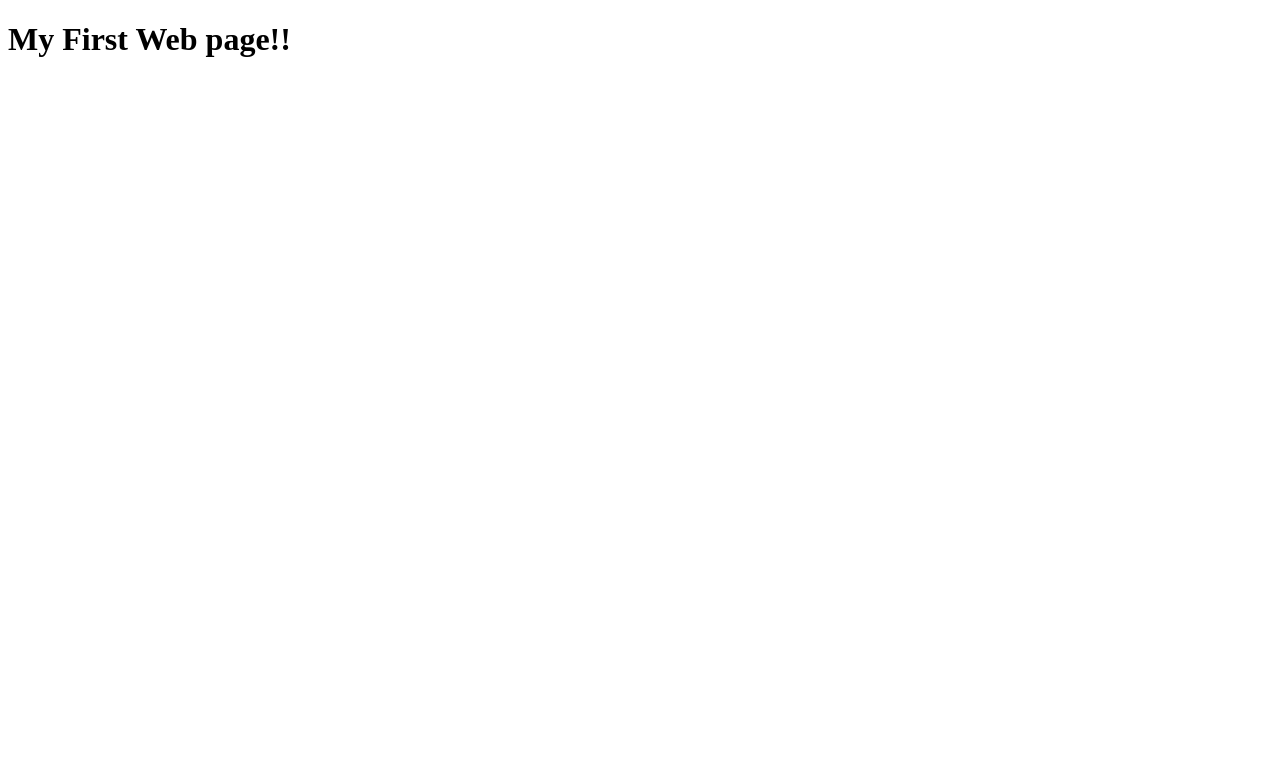
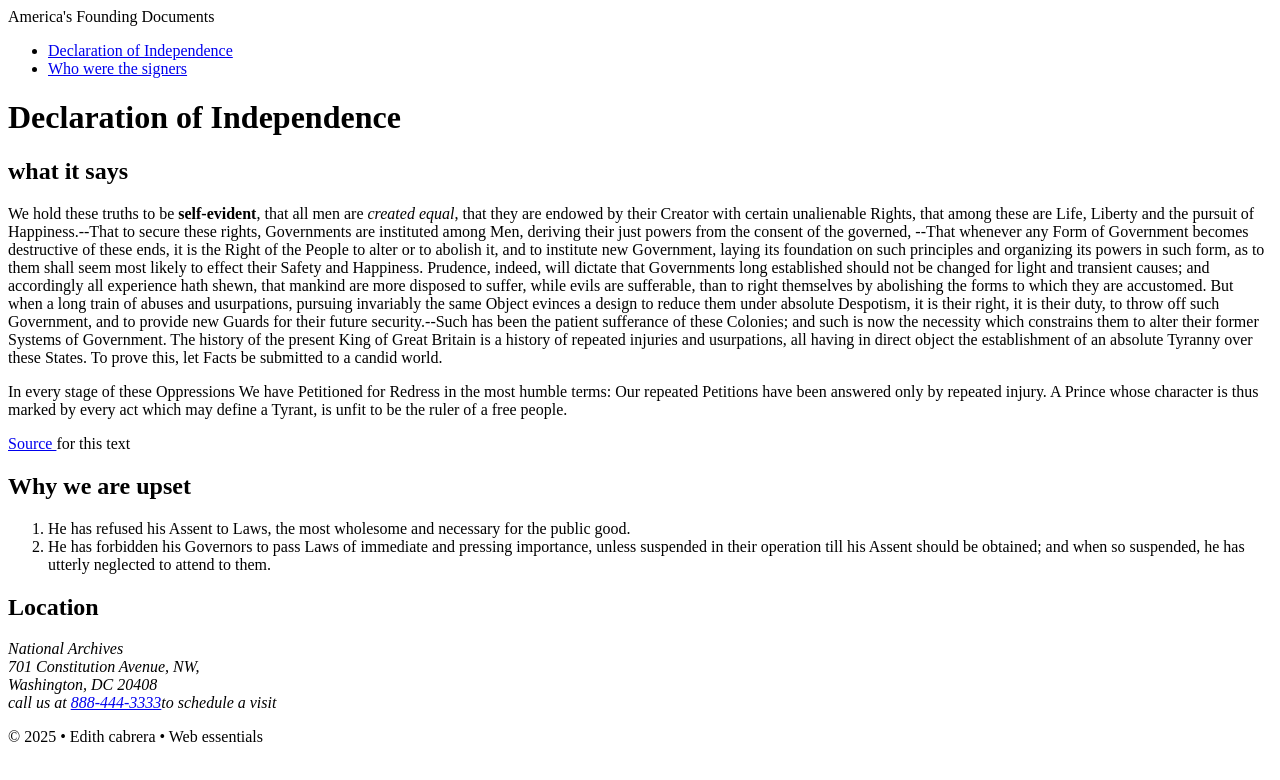
Before and after one commit to edithh578/dwdd1600, a plain HTML site: page index.html in a window 1280 px wide. Drawn offline with Linux system fonts and the light colour scheme.

Commit message:
Add files via upload

```diff
--- a/index.html
+++ b/index.html
@@ -1,11 +1,77 @@
 <!DOCTYPE html>
 <html lang="en">
+
 <head>
     <meta charset="UTF-8">
+    <meta name="author" content="Edith Cabrera">
+    <meta name="description" content="Learn about the Declaration Of Independence Of The United States">
     <meta name="viewport" content="width=device-width, initial-scale=1.0">
-    <title>Document</title>
+    <title>America's Founding Documents: Declaration of Independence</title>
 </head>
+
 <body>
-  <h1>My First Web page!!</h1>
+    <!--start the page head -->
+    <header>
+        <span>America's Founding Documents</span>
+    </header>
+
+    <!--start the page navigation -->
+    <nav>
+        <ul>
+            <li><a href="index.html">Declaration of Independence</a></li>
+            <li><a href="signers.html">Who were the signers </a></li>
+        </ul>
+
+    </nav>
+    <!--start the page main content -->
+    <main>
+        <h1>Declaration of Independence</h1>
+        <h2>what it says</h2>
+        <p>We hold these truths to be <strong>self-evident</strong>, that all men are <em>created equal</em>, that they
+            are endowed by their
+            Creator with certain unalienable Rights, that among these are Life, Liberty and the pursuit of
+            Happiness.--That to secure these rights, Governments are instituted among Men, deriving their just powers
+            from the consent of the governed, --That whenever any Form of Government becomes destructive of these ends,
+            it is the Right of the People to alter or to abolish it, and to institute new Government, laying its
+            foundation on such principles and organizing its powers in such form, as to them shall seem most likely to
+            effect their Safety and Happiness. Prudence, indeed, will dictate that Governments long established should
+            not be changed for light and transient causes; and accordingly all experience hath shewn, that mankind are
+            more disposed to suffer, while evils are sufferable, than to right themselves by abolishing the forms to
+            which they are accustomed. But when a long train of abuses and usurpations, pursuing invariably the same
+            Object evinces a design to reduce them under absolute Despotism, it is their right, it is their duty, to
+            throw off such Government, and to provide new Guards for their future security.--Such has been the patient
+            sufferance of these Colonies; and such is now the necessity which constrains them to alter their former
+            Systems of Government. The history of the present King of Great Britain is a history of repeated injuries
+            and usurpations, all having in direct object the establishment of an absolute Tyranny over these States. To
+            prove this, let Facts be submitted to a candid world.</p>
+        <p>In every stage of these Oppressions We have Petitioned for Redress in the most humble terms: Our repeated
+            Petitions have been answered only by repeated injury. A Prince whose character is thus marked by every act
+            which may define a Tyrant, is unfit to be the ruler of a free people.
+        </p>
+        <p><a href="https://www.archives.gov/founding-docs/declaration-transcript" target="_blank">Source </a>for this
+            text</p>
+        <h2>Why we are upset</h2>
+        <ol>
+            <li>He has refused his Assent to Laws, the most wholesome and necessary for the public good.</li>
+            <li>He has forbidden his Governors to pass Laws of immediate and pressing importance, unless suspended in
+                their operation till his Assent should be obtained; and when so suspended, he has utterly neglected to
+                attend to them.</li>
+        </ol>
+
+        <h2>Location</h2>
+        <address>
+            National Archives<br>
+            701 Constitution Avenue, NW, <br>
+            Washington, DC 20408<br>
+            call us at <a href="tel:8884443333">888-444-3333</a>to schedule a visit
+        </address>
+    </main>
+
+    <!--start the page footer -->
+    <footer>
+        <p>&copy; 2025 &bull; Edith cabrera &bull; Web essentials</p>
+    </footer>
+
 </body>
+
 </html>
```
